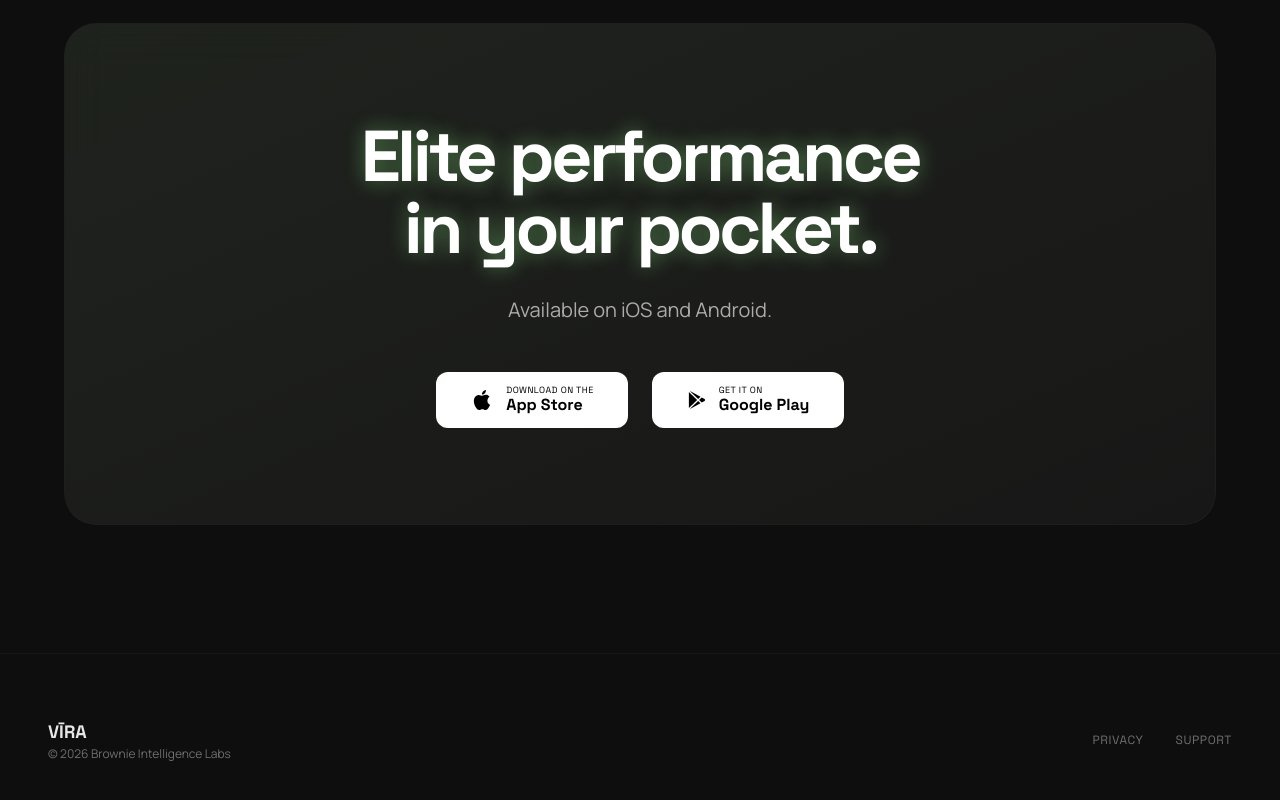
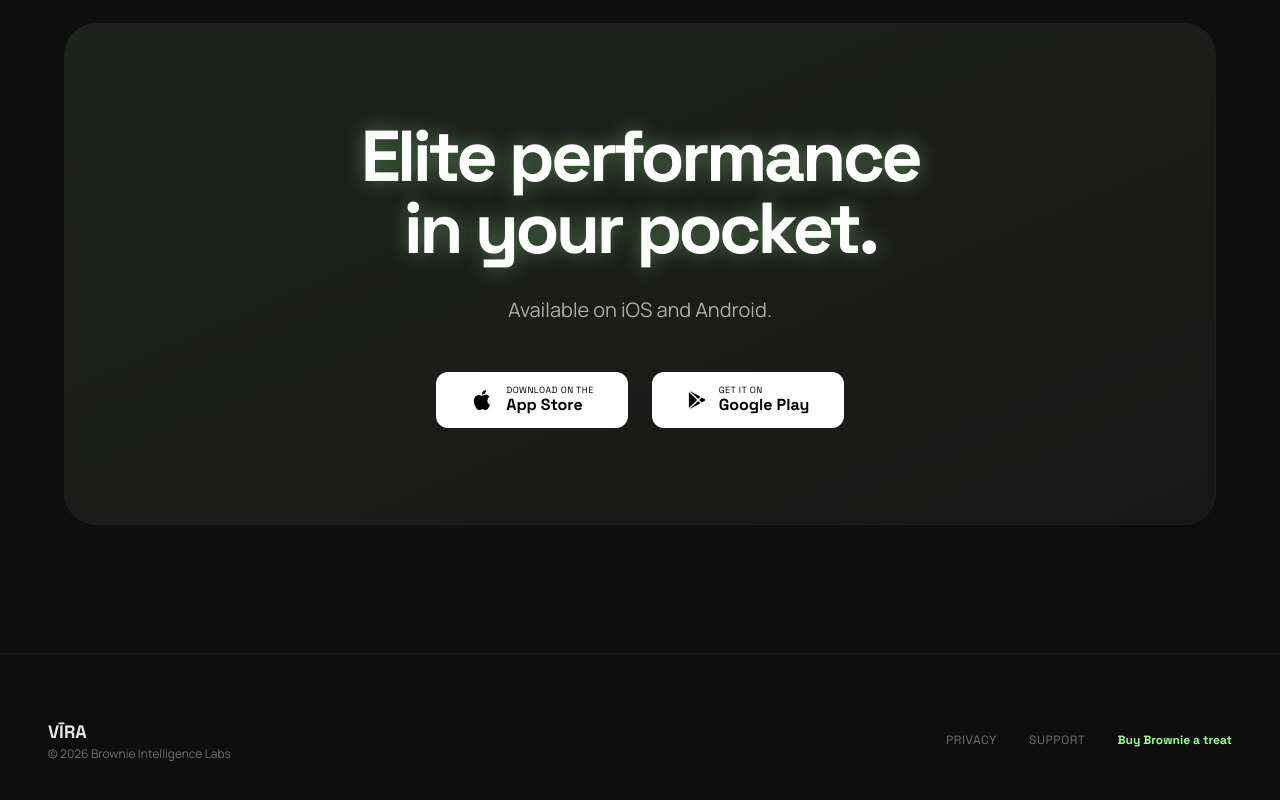
Before and after one commit to parth-gulati/viira-site, a plain HTML site: page index.html in a window 1280 px wide. Shown: the part 2953-3753 px from the top of the page. Drawn offline with nearby package versions, Linux system fonts and the light colour scheme.

Commit message:
Add Ko-fi link to footer

```diff
--- a/index.html
+++ b/index.html
@@ -215,6 +215,7 @@ body { background-color: #0e0e0e; color: #fff; font-family: 'Manrope', sans-seri
     <div class="flex flex-wrap justify-center gap-6 md:gap-8">
         <a class="text-white/40 hover:text-white transition-colors font-label text-xs" href="privacy.html">Privacy</a>
         <a class="text-white/40 hover:text-white transition-colors font-label text-xs" href="contact.html">Support</a>
+        <a class="text-[#9CFF93] hover:text-white transition-colors font-headline text-xs font-bold" href="https://ko-fi.com/parthgulati" target="_blank">Buy Brownie a treat</a>
     </div>
 </div>
 </footer>
```
